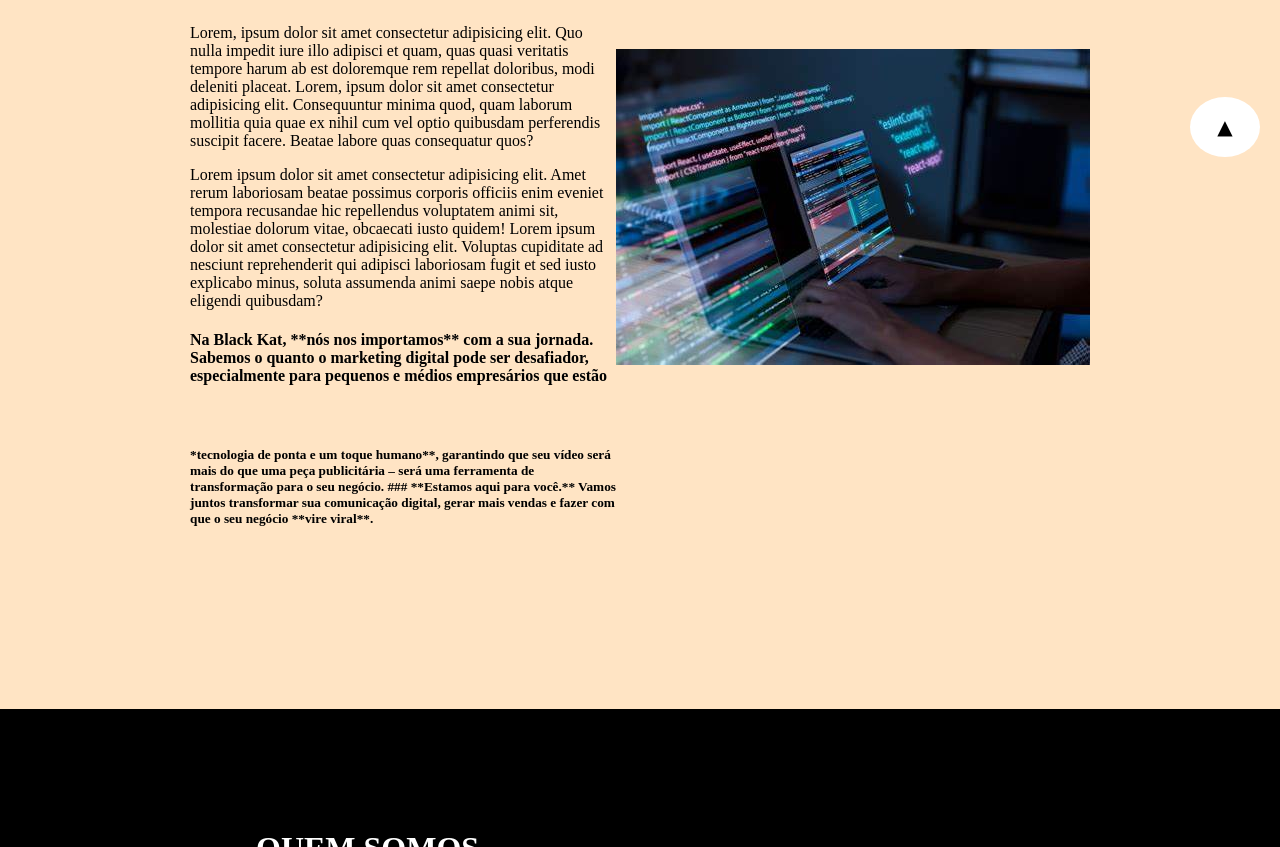
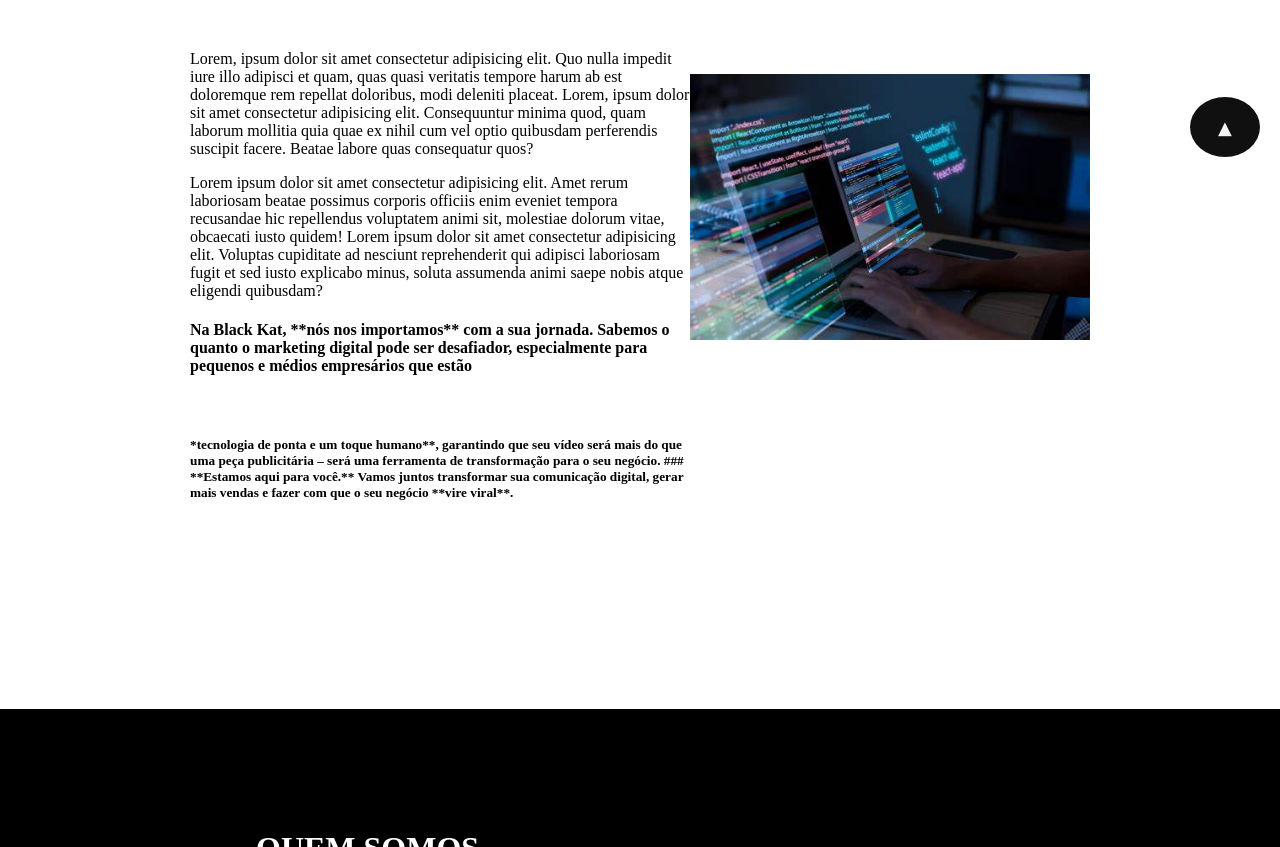
Before and after one commit to danyeljorge/projeto_faculdade, a plain HTML site: page index.html in a window 1280 px wide. Shown: the part 623-1470 px from the top of the page. Drawn offline with Linux system fonts and the light colour scheme.

Commit message:
novas alterações e inclusão de divs imagem e class

```diff
--- a/assets/css/style.css
+++ b/assets/css/style.css
@@ -3,7 +3,7 @@ body {
     max-width: 100vw;
     margin: 0 auto;
     align-items: center;
-    background-color: bisque;
+    background-color: white;
 
 }
 
@@ -29,6 +29,7 @@ header.titulo h2 {
 
     }
 
+
 .navbar {
 
     background-color: #101010;
@@ -45,6 +46,9 @@ a {
     padding: 20px;
     color: white;
     text-decoration: none;
+    font-family: verdana;
+    font-size: large;
+    font: bold;
 
 
 }
@@ -53,6 +57,7 @@ a:hover {
 
     height: 40px;
     color: black;
+    font-size: large;
     background-color: #fff000;
     border-radius: 20px;
     border: 0;
@@ -69,6 +74,23 @@ a:hover {
     padding-top: 100px;
     padding-bottom: 100px;
     display: flex;
+}
+
+
+.conteiner_imagem {
+
+
+    justify-content: center;
+    align-items: center;
+    align-content: center;
+    height: 100vh;
+
+}
+.imagem_central {
+
+    max-width: 400px;
+    height: auto;
+
 }
 
 .conteiner_sobre {
@@ -121,8 +143,8 @@ a:hover {
     border-radius: 100%;
     height: 40px;
     width: 40px;
-    background-color: white;
-    color: black;
+    background-color: #101010;
+    color: whitesmoke;
     align-items: center;
     align-content: center;
     text-align: center;
@@ -137,8 +159,8 @@ a:hover {
 
 .para_cima :hover {
 
-    background-color: #fff000;
-    color: black;
+    background-color: #101010;
+    color: white;
     align-items: center;
     align-content: center;
     text-align: center;
--- a/index.html
+++ b/index.html
@@ -74,8 +74,12 @@
         </h5>
       </div>
 
-      <div class="imagem">
-        <img src="assets/image/programação.jpg" />
+      <div class="conteiner_imagem">
+        <img
+          src="assets/image/programação.jpg"
+          class="imagem_central"
+          alt="Imagem de um Programador escrevendo codigos"
+        />
       </div>
     </div>
 
```
